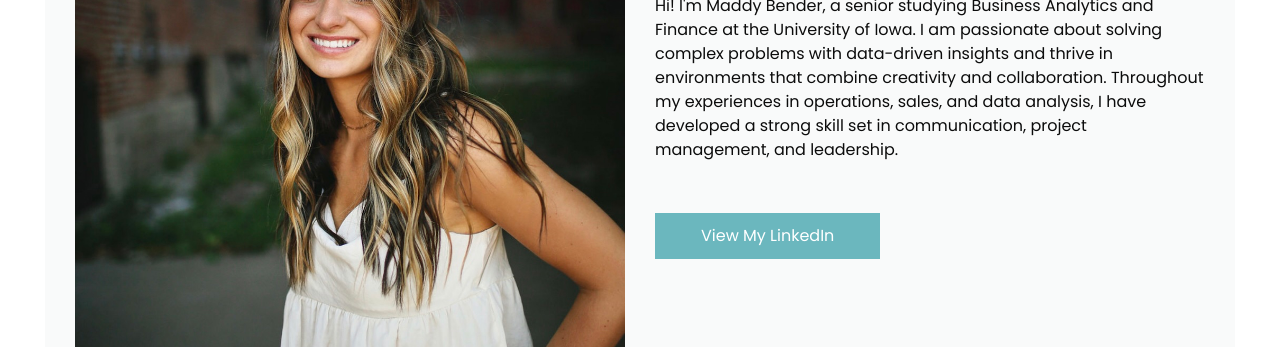
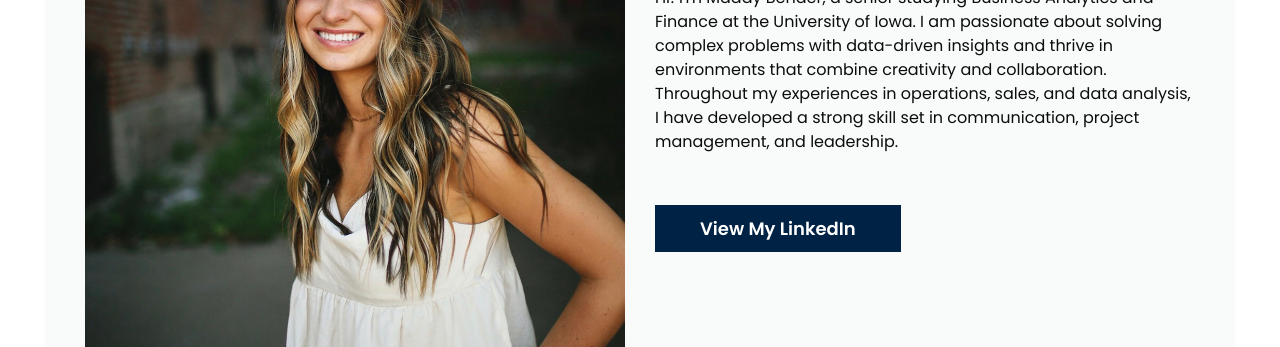
Before and after one commit to maddybender/MaddyBender-Website, a plain HTML site: page edgecut-html/index.html in a window 1280 px wide. Shown: the part 453-800 px from the top of the page. Drawn offline with Linux system fonts and the light colour scheme; some packages are replaced by stand-ins of ours; a script that the page names is missing.

Commit message:
fixing contrast issues

```diff
--- a/edgecut-html/index.html
+++ b/edgecut-html/index.html
@@ -31,6 +31,27 @@
   <link href="css/style.css" rel="stylesheet" />
   <!-- responsive style -->
   <link href="css/responsive.css" rel="stylesheet" />
+
+  <link rel="stylesheet" href="css/bootstrap.css">
+<link rel="stylesheet" href="css/style.css">
+
+<!-- Custom contrast fix for View My LinkedIn button -->
+<style>
+  a.btn-primary {
+    background-color: #002244 !important;
+    color: #ffffff !important;
+    font-weight: 600;
+    border: none !important;
+    padding: 12px 24px;
+    border-radius: 6px;
+    font-size: 18px;
+  }
+  a.btn-primary:hover {
+    background-color: #001122 !important;
+    color: #ffffff !important;
+  }
+</style>
+
 </head>
 
 <body class="sub_page">
```
